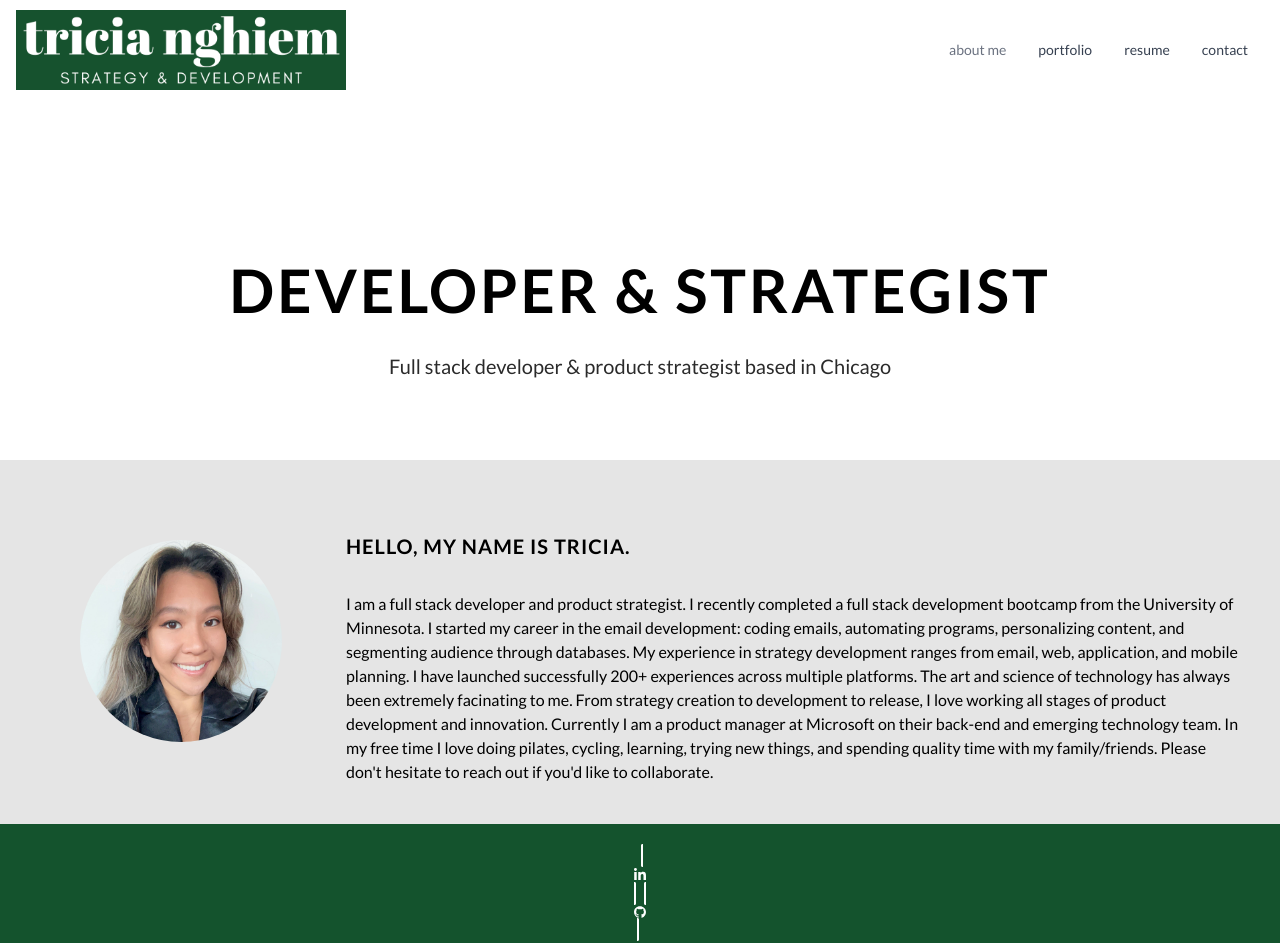
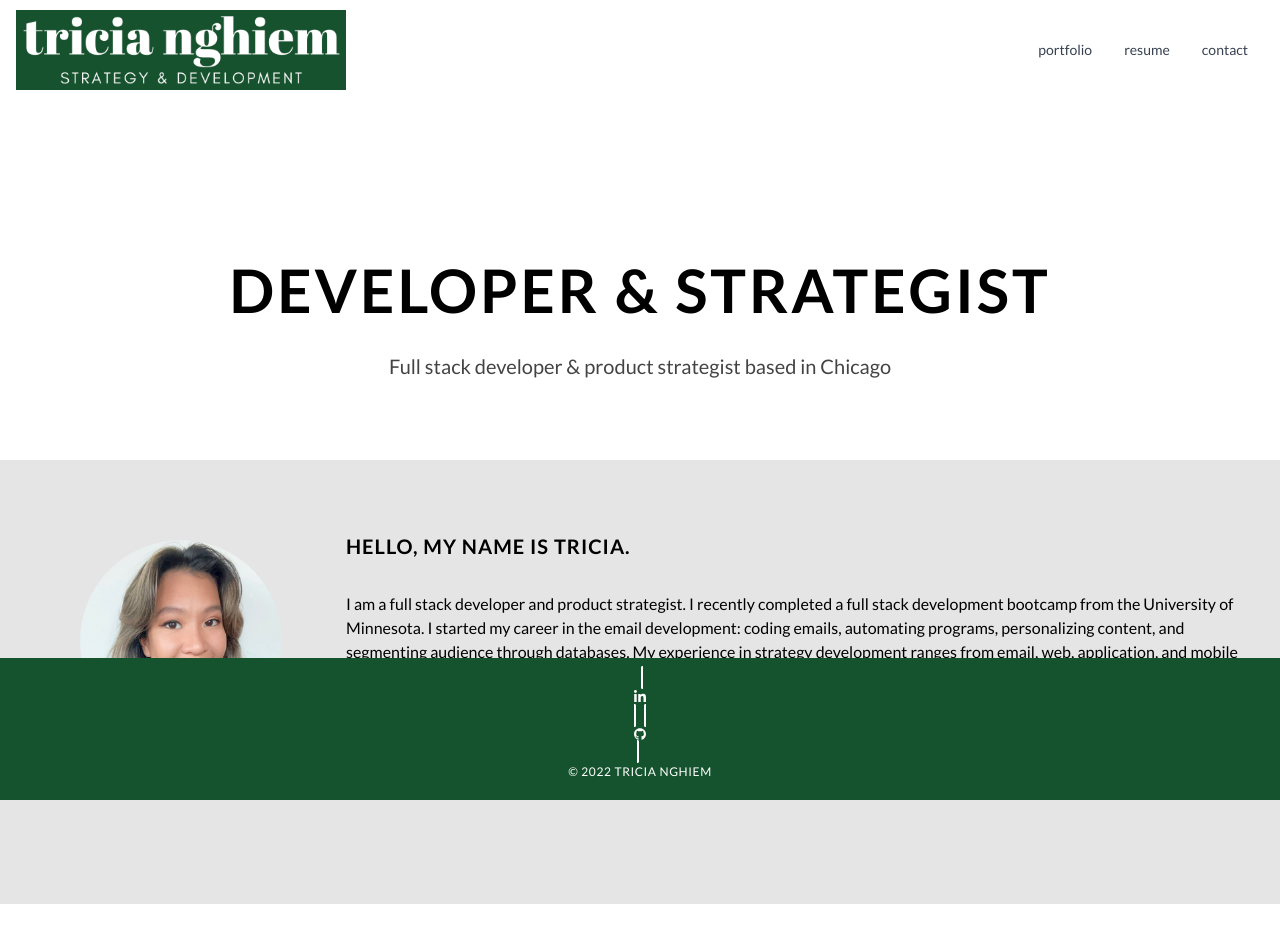
Before and after one commit to triciaax/react-portfolio, a React (Create React App) app: page / in a window 1280 px wide. Shown: the top 943 px of the page. After the commit the page ends 904 px from the top, so only its background shows below. Built offline with nearby package versions, Linux system fonts and the light colour scheme.

Commit message:
updated to sticky footer and added padding

```diff
--- a/src/components/Body.js
+++ b/src/components/Body.js
@@ -2,9 +2,11 @@ import AboutMe from "./body-components/AboutMe";
 import ContactMe from "./body-components/ContactMe";
 import Portfolio from "./body-components/Portfolio";
 import Resume from "./body-components/Resume";
+import ContactSuccess from "./body-components/ContactSuccess";
 
 export default function Body(props) {
   const activePage = props.activePage;
+  const setActivePage = props.setActivePage;
   switch (activePage) {
     case "about-me":
       return <AboutMe />;
@@ -13,7 +15,9 @@ export default function Body(props) {
     case "resume":
       return <Resume />;
     case "contact-me":
-      return <ContactMe />;
+      return <ContactMe setActivePage={setActivePage} />;
+    case "contact-success":
+      return <ContactSuccess />;
     default:
       return <AboutMe />;
   }
--- a/src/components/Footer.js
+++ b/src/components/Footer.js
@@ -1,7 +1,7 @@
 export default function Footer() {
   return (
-    <footer class="text-center text-white bg-green-900">
-      <div class="text-center text-white pt-5">
+    <footer class="text-center text-white bg-green-900 fixed bottom-0 w-full">
+      <div class="text-center text-white pt-2">
         <a
           href="https://www.linkedin.com/in/tricia-nghiem/"
           type="button"
--- a/src/components/Nav.js
+++ b/src/components/Nav.js
@@ -12,12 +12,13 @@ export default function Nav(props) {
             src="logo.png"
             class="mr-3 h-6 sm:h-20"
             alt="Tricia Nghiem Logo"
+            onClick={() => changePage("about-me")}
           />
         </div>
         <button
           data-collapse-toggle="navbar-default"
           type="button"
-          class="inline-flex items-center p-2 ml-3 text-lg text-gray-500 rounded-lg md:hidden hover:bg-gray-100 focus:outline-none focus:ring-2 focus:ring-gray-200 dark:text-gray-400 dark:hover:bg-gray-700 dark:focus:ring-gray-600"
+          class="inline-flex items-center p-2 ml-3 text-lg text-white rounded-lg md:hidden hover:bg-gray-100 focus:outline-none focus:ring-2 focus:ring-gray-200 "
           aria-controls="navbar-default"
           aria-expanded="false"
         >
@@ -40,7 +41,7 @@ export default function Nav(props) {
           <ul class=" flex flex-col p-4 mt-4 bg-gray-50 border border-gray-100 md:flex-row md:space-x-8 md:mt-0 md:text-sm md:font-medium md:border-0 md:bg-white dark:bg-white md:dark:bg-green-900">
             <li>
               <button
-                class="block py-2 pr-4 pl-3 text-white bg-blue-700 rounded md:bg-transparent md:text-gray-500 md:p-0 dark:text-white"
+                class="block py-2 pr-4 pl-3 text-white bg-blue-700 rounded md:bg-transparent md:text-white md:p-0 dark:text-white"
                 aria-current="page"
                 onClick={() => changePage("about-me")}
               >
--- a/src/components/body-components/AboutMe.js
+++ b/src/components/body-components/AboutMe.js
@@ -33,8 +33,13 @@ export default function AboutMe() {
             cycling, learning, trying new things, and spending quality time with
             my family/friends. Please don't hesitate to reach out if you'd like
             to collaborate.
+            <br></br>
           </p>
         </div>
+      </div>
+
+      <div>
+        <p class="p-10 bg-neutral-200"></p>
       </div>
     </div>
   );
```
